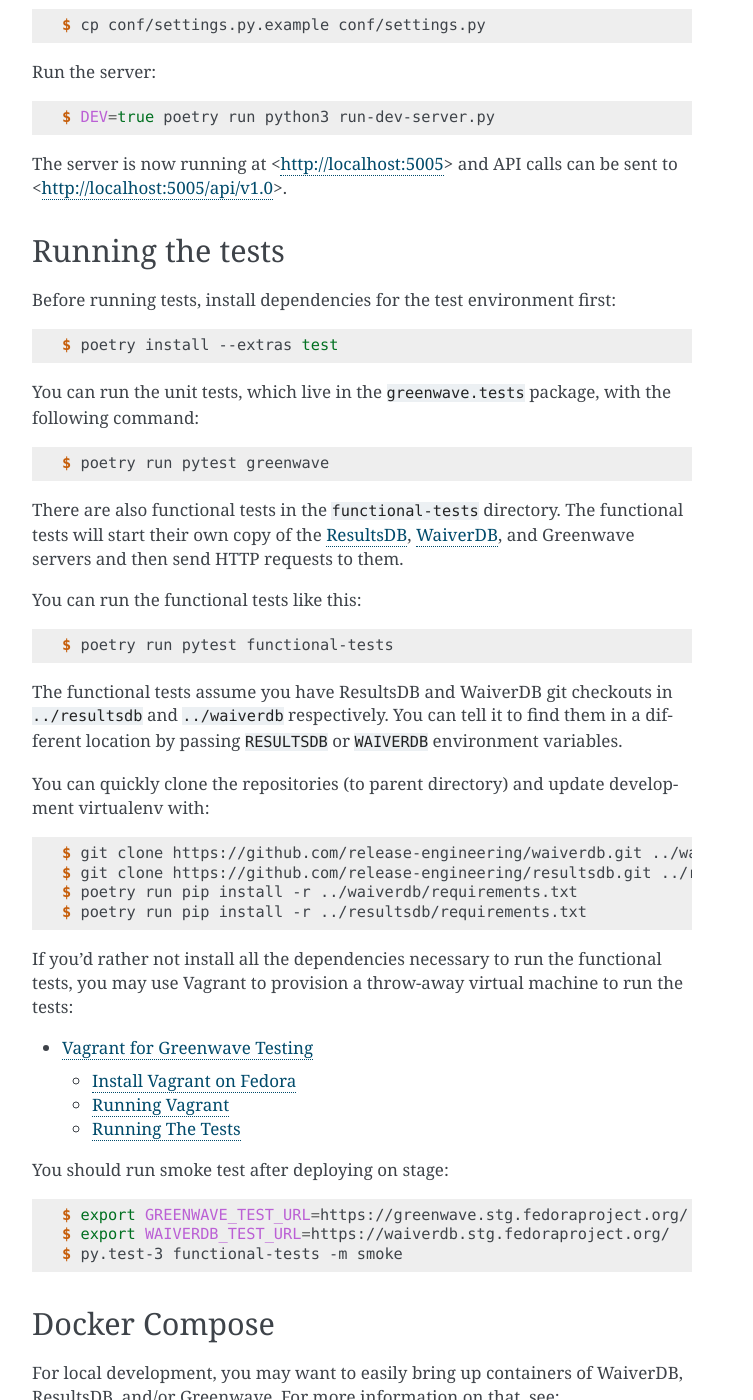
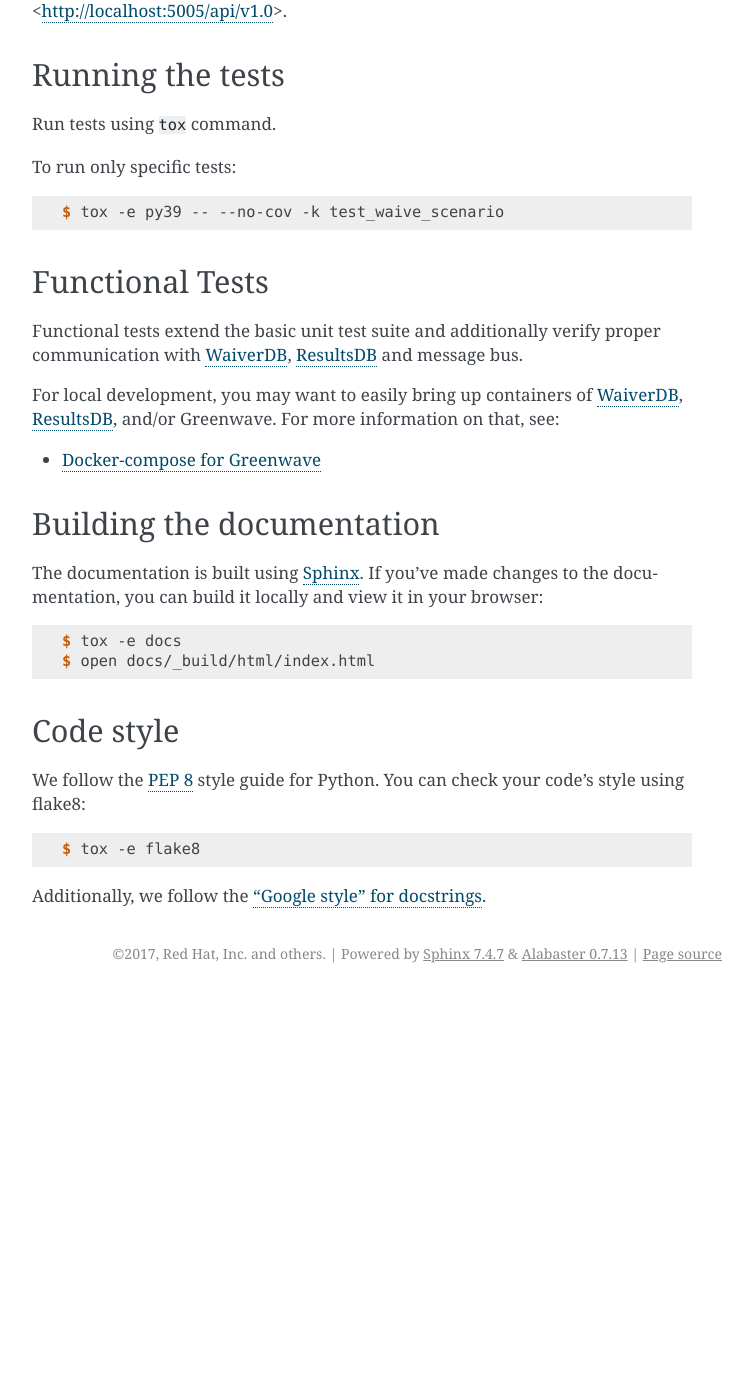
Before and after one commit to release-engineering/greenwave, a Sphinx documentation site: the page built from docs/dev-guide.rst, in a window 1280 px wide and 1400 px high, scrolled down 539 px. Shown: the whole window, without its empty margins (388-1141 px from the left). Built offline with Sphinx 7.4.7, drawn with Linux system fonts in a browser that asks for light colours; pages that are not in the unit, such as notebooks, are missing from menus; after the commit the page ends 1532 px from its top, so only the background shows below that; some of the changed text lies outside the part shown.

Commit message:
Update developer documentation (#81)

```diff
--- a/docs/dev-guide.rst
+++ b/docs/dev-guide.rst
@@ -5,19 +5,8 @@
 If you would like to write a patch for Greenwave, this document will help you
 get started.
 
-
-Quick development setup
-=======================
-
-As an alternative to using virtualenv, described below, you can install system
-packages listed in Dockerfile.
-
-Set up Python 3 vitualenv:
-
-.. code-block:: console
-
-   $ python3 -m venv --system-site-packages .venv
-   $ source .venv/bin/activate
+Development setup
+=================
 
 Install development dependencies:
 
@@ -40,70 +29,25 @@
 The server is now running at <http://localhost:5005> and API calls can be sent to
 <http://localhost:5005/api/v1.0>.
 
-
 Running the tests
 =================
 
-Before running tests, install dependencies for the test environment first:
+Run tests using ``tox`` command.
+
+To run only specific tests:
 
 .. code-block:: console
 
-   $ poetry install --extras test
+   $ tox -e py39 -- --no-cov -k test_waive_scenario
 
-You can run the unit tests, which live in the ``greenwave.tests`` package, with
-the following command:
+Functional Tests
+================
 
-.. code-block:: console
-
-   $ poetry run pytest greenwave
-
-There are also functional tests in the :file:`functional-tests` directory. The
-functional tests will start their own copy of the `ResultsDB`_, `WaiverDB`_,
-and Greenwave servers and then send HTTP requests to them.
-
-You can run the functional tests like this:
-
-.. code-block:: console
-
-   $ poetry run pytest functional-tests
-
-The functional tests assume you have ResultsDB and WaiverDB git checkouts in
-:file:`../resultsdb` and :file:`../waiverdb` respectively. You can tell it to
-find them in a different location by passing ``RESULTSDB`` or ``WAIVERDB``
-environment variables.
-
-You can quickly clone the repositories (to parent directory) and update
-development virtualenv with:
-
-.. code-block:: console
-
-   $ git clone https://github.com/release-engineering/waiverdb.git ../waiverdb/
-   $ git clone https://github.com/release-engineering/resultsdb.git ../resultsdb/
-   $ poetry run pip install -r ../waiverdb/requirements.txt
-   $ poetry run pip install -r ../resultsdb/requirements.txt
-
-If you'd rather not install all the dependencies necessary to run the functional
-tests, you may use Vagrant to provision a throw-away virtual machine to run
-the tests:
-
-.. toctree::
-   :maxdepth: 2
-
-   vagrant
-
-You should run smoke test after deploying on stage:
-
-.. code-block:: console
-
-    $ export GREENWAVE_TEST_URL=https://greenwave.stg.fedoraproject.org/
-    $ export WAIVERDB_TEST_URL=https://waiverdb.stg.fedoraproject.org/
-    $ py.test-3 functional-tests -m smoke
-
-Docker Compose
-==============
+Functional tests extend the basic unit test suite and additionally verify
+proper communication with `WaiverDB`_, `ResultsDB`_ and message bus.
 
 For local development, you may want to easily bring up containers of
-WaiverDB, ResultsDB, and/or Greenwave. For more information on that, see:
+`WaiverDB`_, `ResultsDB`_, and/or Greenwave. For more information on that, see:
 
 .. toctree::
    :maxdepth: 2
@@ -118,10 +62,8 @@
 
 .. code-block:: console
 
-   $ cd docs
-   $ make html
-   $ firefox _build/html/index.html
-
+   $ tox -e docs
+   $ open docs/_build/html/index.html
 
 Code style
 ==========
@@ -131,7 +73,7 @@
 
 .. code-block:: console
 
-   $ poetry run flake8
+   $ tox -e flake8
 
 Additionally, we follow the `"Google style" for docstrings
 <http://www.sphinx-doc.org/en/latest/ext/example_google.html>`_.
--- a/docs/vagrant.rst
+++ /dev/null
@@ -1,59 +0,0 @@
-Vagrant for Greenwave Testing
-=============================
-
-Install Vagrant on Fedora
--------------------------
-
-.. code-block:: console
-
-  $ sudo dnf install vagrant vagrant-sshfs
-
-
-Running Vagrant
----------------
-
-To create a virtual machine (VM) configured to develop Greenwave with, run:
-
-.. code-block:: console
-
-  $ sudo vagrant up
-
-At this point, your VM will be provisioned and your local Greenwave git repo
-will automatically sync with ``/opt/greenwave`` in the VM.
-
-To enter the VM, run:
-
-.. code-block:: console
-
-  $ sudo vagrant ssh
-
-
-To stop the VM, run:
-
-.. code-block:: console
-
-  $ sudo vagrant halt
-
-
-To delete the VM, run:
-
-.. code-block:: console
-
-  $ sudo vagrant destroy --force
-
-
-Running The Tests
------------------
-
-To run the unit tests, run:
-
-.. code-block:: console
-
-  $ sudo vagrant ssh -c 'py.test-3 greenwave/tests/'
-
-
-To run the functional tests, run:
-
-.. code-block:: console
-
-  $ sudo vagrant ssh -c 'py.test-3 functional-tests/'
```
